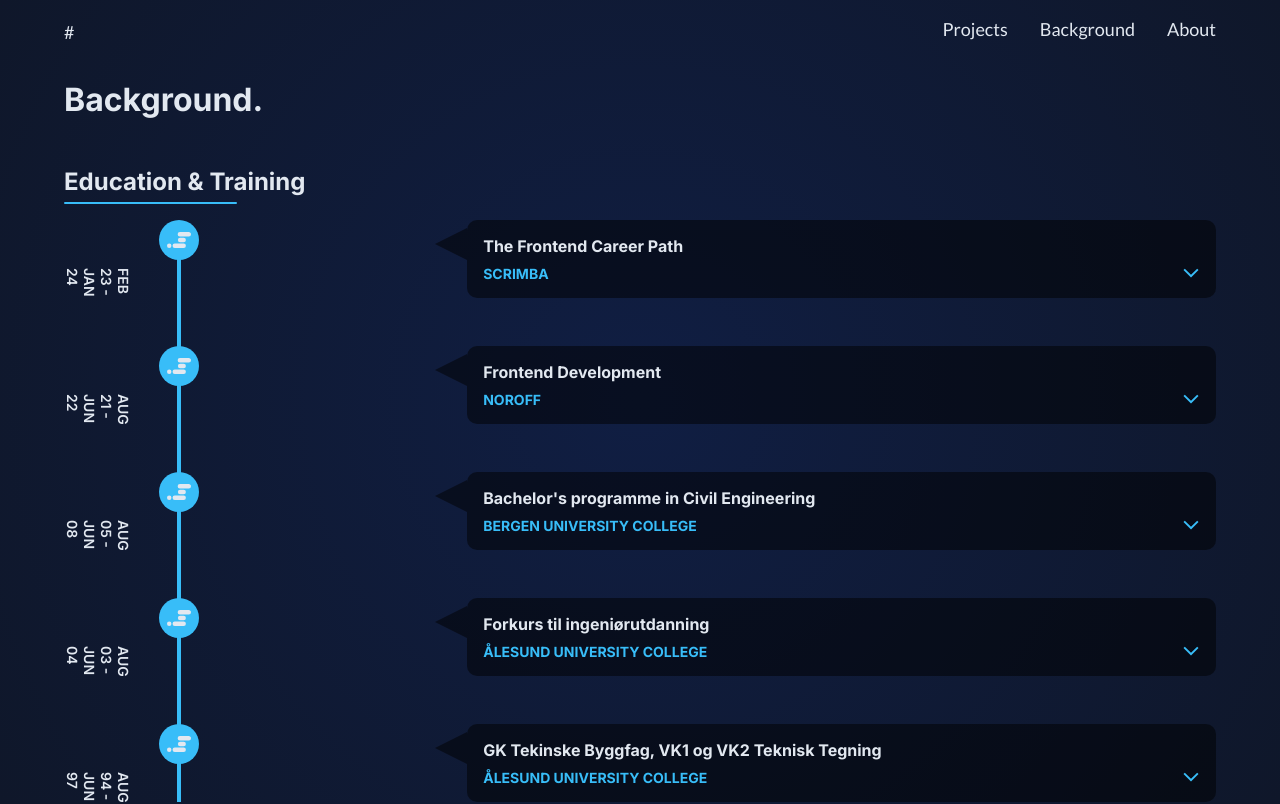
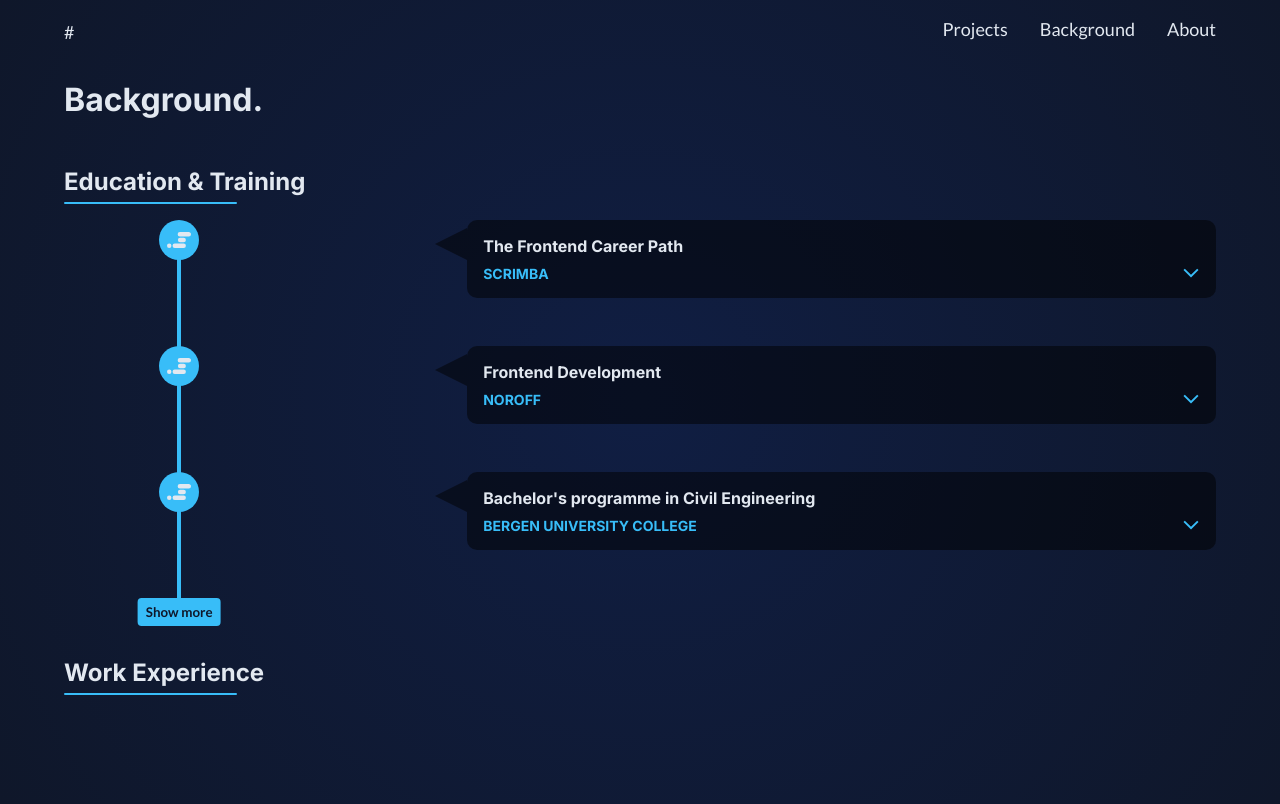
Before and after one commit to 7oiden/portfolio-v3, a React (Vite) app: page /background in a window 1280 px wide. Shown: the top 804 px of the page. Built offline with nearby package versions, Linux system fonts and the light colour scheme.

Commit message:
path comp improved

```diff
--- a/css/styles.css
+++ b/css/styles.css
@@ -516,6 +516,20 @@ nav {
   border: 2px solid #38bdf8;
 }
 
+.show-button {
+  position: relative;
+  transform: translateX(-50%);
+  left: 10%;
+  background-color: #38bdf8;
+  color: #0f172a;
+  font-family: lato;
+  font-weight: 600;
+  border: none;
+  border-radius: 4px;
+  padding: 0.375rem 0.5rem;
+  cursor: pointer;
+}
+
 .contact__form {
   display: flex;
   flex-direction: column;
@@ -571,6 +585,7 @@ nav {
   padding: 1rem;
   border-radius: 10px;
   position: relative;
+  top: 0;
   width: 65%;
   margin-left: auto;
   margin-bottom: 3rem;
@@ -605,13 +620,14 @@ nav {
 
 .path__date {
   position: absolute;
-  left: 0;
-  top: 3rem;
+  top: 3.5rem;
+  left: -2rem;
   writing-mode: vertical-rl;
   text-orientation: sideways;
   color: #e2e8f0;
   font-weight: 600;
   font-size: 0.875rem;
+  white-space: nowrap;
 }
 
 .footer {
--- a/src/pages/background/Education.jsx
+++ b/src/pages/background/Education.jsx
@@ -1,9 +1,17 @@
 import Heading from "../../components/Heading";
 import PathSegment from "./PathSegment";
 import { educationData } from "../../constants/educationData";
+import { useState } from "react";
 
 export default function Education() {
-  console.log(educationData);
+  const [showMore, setShowMore] = useState(false);
+  const [numToShow, setNumToShow] = useState(3);
+
+  function toggleShow() {
+    setShowMore((prevShowMore) => !prevShowMore);
+    setNumToShow(showMore ? 3 : educationData.length);
+  }
+
   return (
     <section>
       <Heading size="2" cssClass="section-heading underline">
@@ -11,7 +19,7 @@ export default function Education() {
       </Heading>
       <div className="path__container">
         <div className="path__vert"></div>
-        {educationData.map((entry) => (
+        {educationData.slice(0, numToShow).map((entry) => (
           <PathSegment
             key={entry.id}
             title={entry.title}
@@ -21,6 +29,9 @@ export default function Education() {
             url={entry.url}
           />
         ))}
+        <button className="show-button" onClick={toggleShow}>
+          {showMore ? "Show less" : "Show more"}
+        </button>
       </div>
     </section>
   );
--- a/src/pages/background/InfoBox.jsx
+++ b/src/pages/background/InfoBox.jsx
@@ -4,7 +4,13 @@ import { MdOutlineArrowForwardIos } from "react-icons/md";
 import { useState } from "react";
 import { Link } from "react-router-dom";
 
-export default function InfoBox({ title, institution, description, url }) {
+export default function InfoBox({
+  title,
+  date,
+  institution,
+  description,
+  url,
+}) {
   const [isOpen, setIsOpen] = useState(false);
 
   function handleToggle() {
@@ -14,6 +20,7 @@ export default function InfoBox({ title, institution, description, url }) {
   return (
     <div className="path__info">
       <div className="triangle-left"></div>
+      {isOpen && <div className="path__date">{date}</div>}
       <Heading size="3" cssClass="path-heading">
         {title}
       </Heading>
@@ -42,6 +49,7 @@ export default function InfoBox({ title, institution, description, url }) {
 
 InfoBox.propTypes = {
   title: PropTypes.string.isRequired,
+  date: PropTypes.string.isRequired,
   institution: PropTypes.string.isRequired,
   description: PropTypes.array.isRequired,
   url: PropTypes.string,
--- a/src/pages/background/PathSegment.jsx
+++ b/src/pages/background/PathSegment.jsx
@@ -11,12 +11,12 @@ export default function PathSegment({
 }) {
   return (
     <div className="path">
-      <div className="path__icon-container path-1">
+      <div className="path__icon-container">
         <SiScrimba className="path-icon" />
       </div>
-      <div className="path__date">{date}</div>
       <InfoBox
         title={title}
+        date={date}
         institution={institution}
         description={description}
         url={url}
--- a/src/sass/partials/_buttons.scss
+++ b/src/sass/partials/_buttons.scss
@@ -43,3 +43,17 @@
     border: 2px solid getColor(buttonText);
   }
 }
+
+.show-button {
+  position: relative;
+  transform: translateX(-50%);
+  left: 10%;
+  background-color: getColor(accentCol1);
+  color: getColor(primaryBg);
+  font-family: lato;
+  font-weight: 600;
+  border: none;
+  border-radius: 4px;
+  padding: 0.375rem 0.5rem;
+  cursor: pointer;
+}
--- a/src/sass/partials/_path.scss
+++ b/src/sass/partials/_path.scss
@@ -3,7 +3,7 @@
 }
 
 .path__container {
-    position: relative;
+  position: relative;
 }
 
 .path__info {
@@ -15,7 +15,7 @@
   padding: 1rem;
   border-radius: 10px;
   position: relative;
-//   top: -2rem;
+  top: 0;
   width: 65%;
   margin-left: auto;
   margin-bottom: 3rem;
@@ -50,11 +50,12 @@
 
 .path__date {
   position: absolute;
-  left: 0;
-  top: 3rem;
+  top: 3.5rem;
+  left: -2rem;
   writing-mode: vertical-rl;
   text-orientation: sideways;
   color: getColor(link);
   font-weight: 600;
   font-size: 0.875rem;
+  white-space: nowrap;
 }
```
Also changed, not shown: 1 other file (tests, documents, lock files or other folders).
